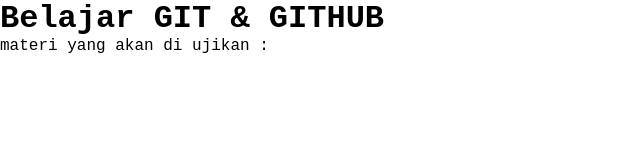
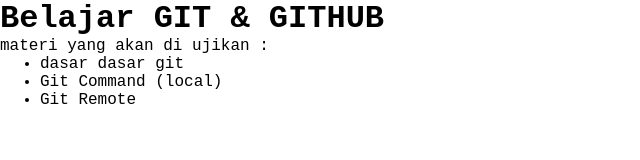
Before and after one commit to fyaachu/latihan-git, a plain HTML site: page index.html in a window 1280 px wide. Shown: the whole page, without its empty margins (0-640 px from the left). Drawn offline with Linux system fonts and the light colour scheme.

Commit message:
melakukan push commit ke repo remote github

```diff
--- a/index.html
+++ b/index.html
@@ -13,6 +13,11 @@
 
     <h1>Belajar GIT & GITHUB</h1>
     <p>materi yang akan di ujikan :</p>
+    <ul>
+        <li>dasar dasar git</li>
+        <li>Git Command (local)</li>
+        <li>Git Remote</li>
+    </ul>
 
 </body>
 
```
